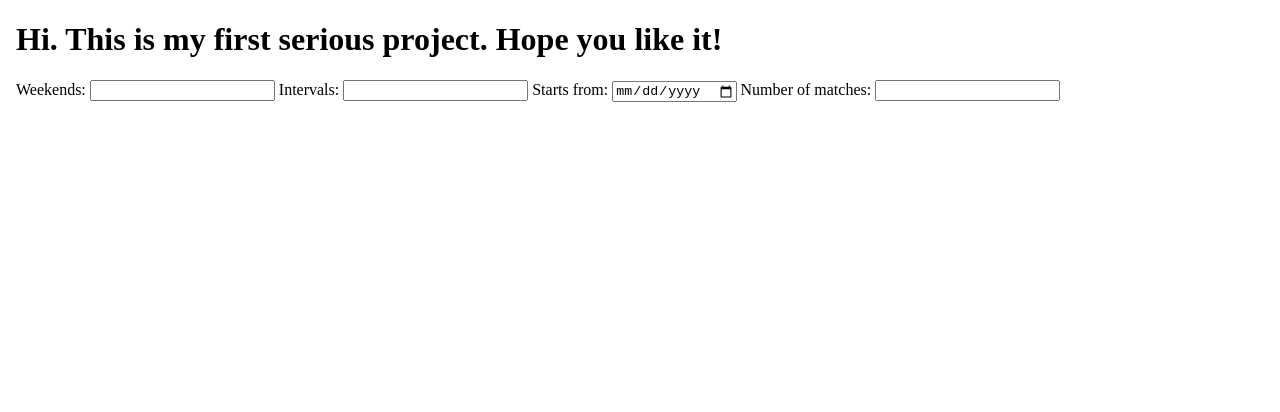
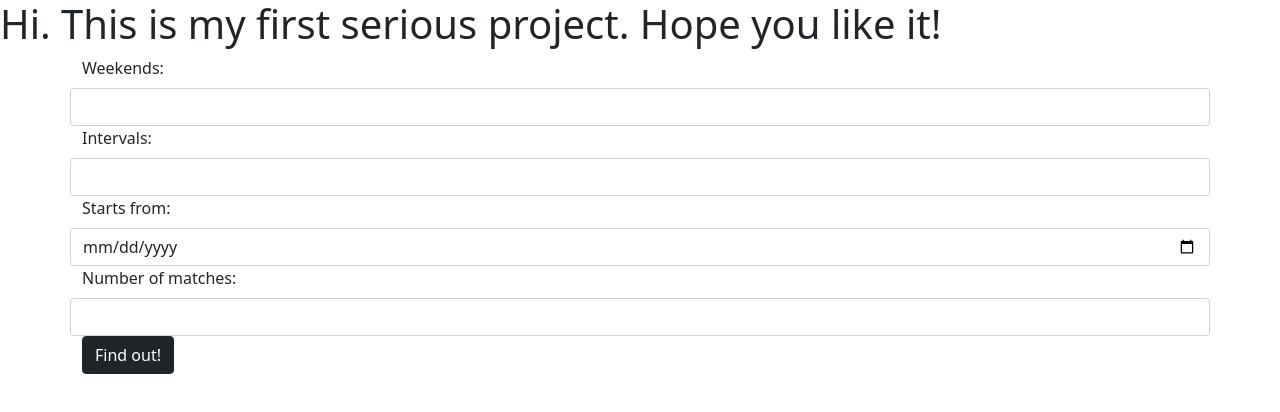
Before and after one commit to Afrida-Hossain/weekend-matcher, an Angular app: page / in a window 1280 px wide. Shown: the top 412 px of the page. Built offline with nearby package versions, Linux system fonts and the light colour scheme.

Commit message:
added bootstrap and formgroup to project

```diff
--- a/package.json
+++ b/package.json
@@ -19,6 +19,7 @@
     "@angular/platform-browser": "~11.2.9",
     "@angular/platform-browser-dynamic": "~11.2.9",
     "@angular/router": "~11.2.9",
+    "bootstrap": "^5.1.0",
     "rxjs": "~6.6.0",
     "tslib": "^2.0.0",
     "zone.js": "~0.11.3"
--- a/src/app/app.module.ts
+++ b/src/app/app.module.ts
@@ -4,6 +4,7 @@ import { BrowserModule } from '@angular/platform-browser';
 import { AppRoutingModule } from './app-routing.module';
 import { AppComponent } from './app.component';
 import { HomeComponent } from './home/home.component';
+import { FormsModule, ReactiveFormsModule } from '@angular/forms';
 
 @NgModule({
   declarations: [
@@ -12,7 +13,9 @@ import { HomeComponent } from './home/home.component';
   ],
   imports: [
     BrowserModule,
-    AppRoutingModule
+    AppRoutingModule,
+    FormsModule,
+    ReactiveFormsModule
   ],
   providers: [],
   bootstrap: [AppComponent]
--- a/src/app/home/home.component.html
+++ b/src/app/home/home.component.html
@@ -1,30 +1,30 @@
-<!DOCTYPE html>
-<html lang="en">
-<head>
-  <meta charset="UTF-8">
-  <meta http-equiv="X-UA-Compatible" content="IE=edge">
-  <meta name="viewport" content="width=device-width, initial-scale=1.0">
-  <title>Weekend Matcher</title>
-</head>
-<body>
   <h1>Hi. This is my first serious project. Hope you like it!</h1>
-  <form >
-    <label>
+  <div class="container">
+  <form [formGroup]="formGroup" (ngSubmit)="submitForm()">
+    <div class="row">
+      <label class="form-label">
         Weekends:
       </label>
-    <input type="text">
-    <label>
+      <input class="form-control" formControlName="weekends" type="text">
+    </div>
+    <div class="row">
+      <label class="form-label">
         Intervals:
       </label>
-    <input type="number">
-    <label>
+      <input class="form-control" formControlName="intervals" type="number">
+    </div>
+    <div class="row">
+      <label class="form-label">
         Starts from:
       </label>
-    <input type="date">
-    <label>
+      <input class="form-control" formControlName="startFrom" type="date">
+    </div>
+    <div class="row">
+      <label class="form-label">
         Number of matches:
       </label>
-    <input type="number">
+      <input class="form-control" formControlName="noOfMatches" type="number">
+    </div>
+    <button type="submit" class="btn btn-dark">Find out!</button>
   </form>
-</body>
-</html>
+  </div>
--- a/src/app/home/home.component.ts
+++ b/src/app/home/home.component.ts
@@ -26,4 +26,7 @@ export class HomeComponent implements OnInit {
   ngOnInit(): void {
   }
 
+  submitForm() {
+    console.log(this.formGroup.controls);
+  }
 }
--- a/src/styles.css
+++ b/src/styles.css
@@ -1 +1 @@
-/* You can add global styles to this file, and also import other style files */
+@import "../node_modules/bootstrap/dist/css/bootstrap.min.css";
```
Also changed, not shown: 1 other file (tests, documents, lock files or other folders). Lines whose indentation alone changed are shown as unchanged.
